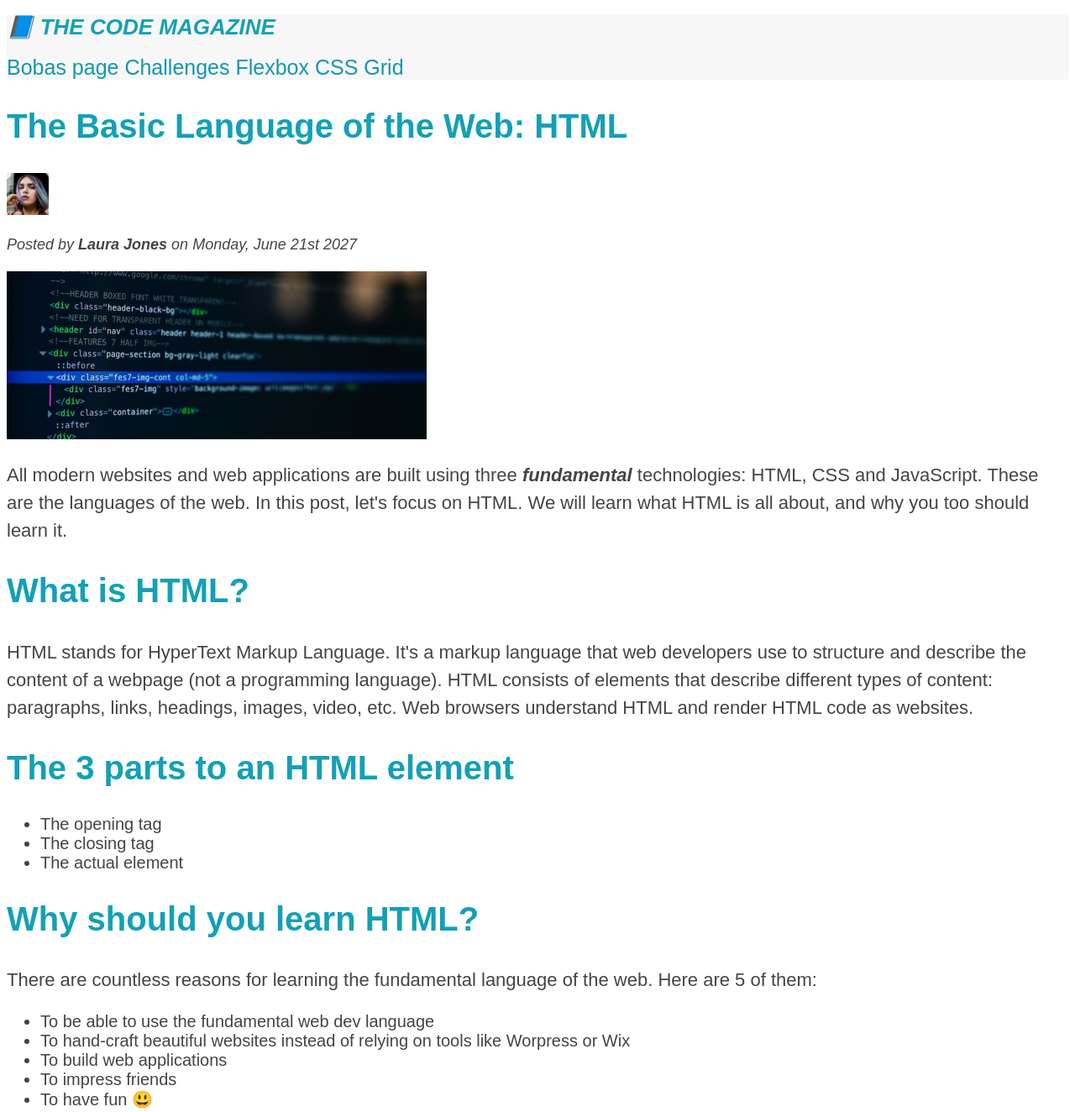
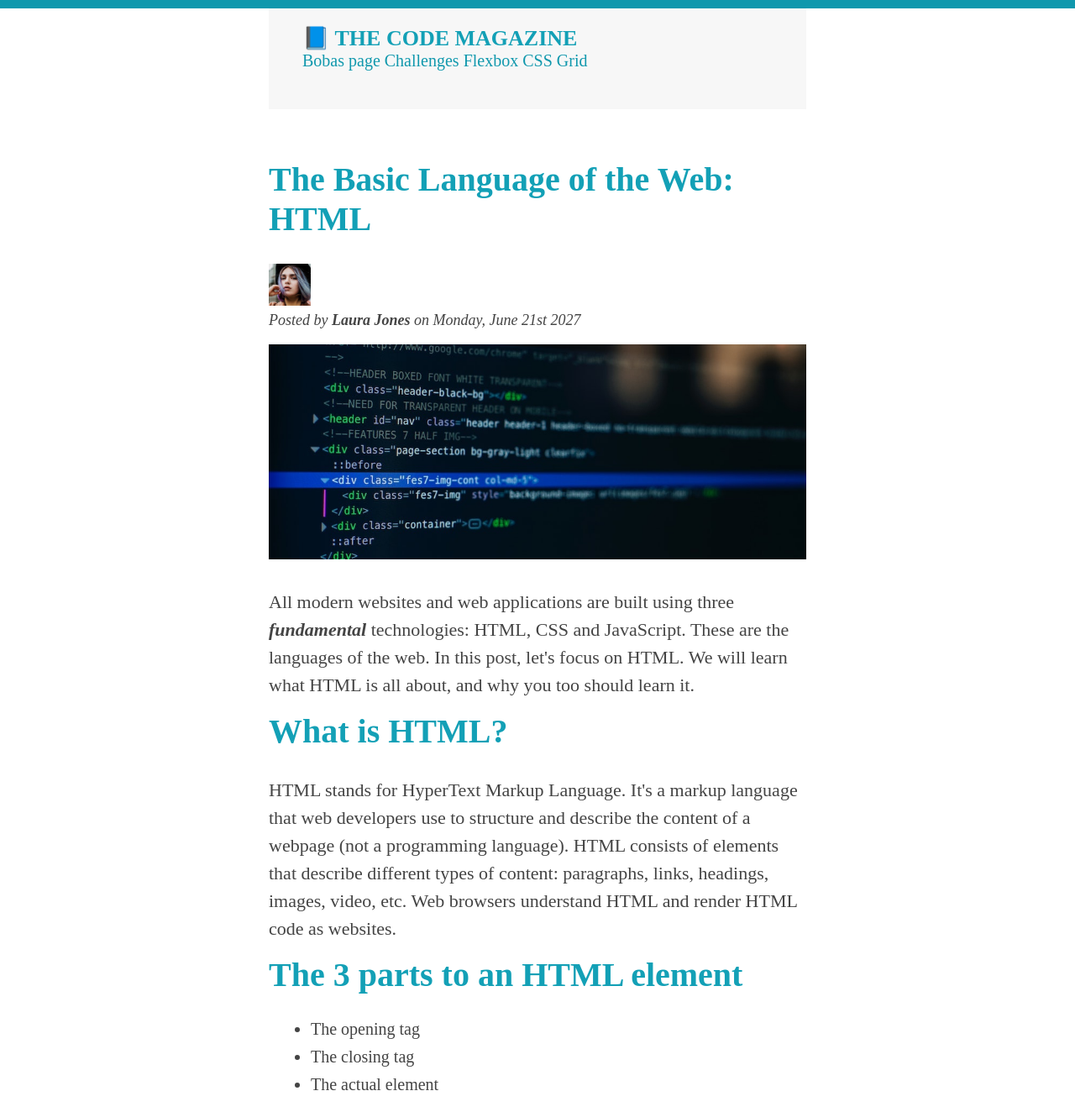
Before and after one commit to Travis-Johnson-jr/HTML-CSS, a plain HTML site: page index.html in a window 1280 px wide. Shown: the top 1324 px of the page at 84% size. Drawn offline with Linux system fonts and the light colour scheme.

Commit message:
some style changes to index

```diff
--- a/index.html
+++ b/index.html
@@ -8,6 +8,7 @@
   </head>
 
   <body>
+    <div class="container">
       <header class="main-header">
         <h1>📘 The Code Magazine</h1>
 
@@ -21,7 +22,7 @@
       </header>
 
       <article>
-      <header>
+        <header class="post-header">
           <h2>The Basic Language of the Web: HTML</h2>
 
           <img
@@ -40,6 +41,7 @@
             alt="related picture to HTML course"
             width="500"
             height="200"
+            class="post-img"
           />
         </header>
 
@@ -57,8 +59,9 @@
           HTML stands for HyperText Markup Language. It's a markup language that
           web developers use to structure and describe the content of a webpage
           (not a programming language). HTML consists of elements that describe
-        different types of content: paragraphs, links, headings, images, video,
-        etc. Web browsers understand HTML and render HTML code as websites.
+          different types of content: paragraphs, links, headings, images,
+          video, etc. Web browsers understand HTML and render HTML code as
+          websites.
         </p>
 
         <h2>The 3 parts to an HTML element</h2>
@@ -72,8 +75,8 @@
         <h2>Why should you learn HTML?</h2>
 
         <p>
-        There are countless reasons for learning the fundamental language of the
-        web. Here are 5 of them:
+          There are countless reasons for learning the fundamental language of
+          the web. Here are 5 of them:
         </p>
 
         <ul>
@@ -92,7 +95,10 @@
         <p>
           <!-- Generic link to Youtube.com below -->
           You can learn more at
-        <a href="https://youtube.com" target="_blank" rel="noreferrer noopener"
+          <a
+            href="https://youtube.com"
+            target="_blank"
+            rel="noreferrer noopener"
             >Youtube.com
           </a>
         </p>
@@ -140,5 +146,6 @@
       <footer>
         <p id="copyright">Copyright &copy; 2027 by The Code Magazine.</p>
       </footer>
+    </div>
   </body>
 </html>
--- a/style.css
+++ b/style.css
@@ -1,15 +1,27 @@
-h1,
-h2,
-h3,
-p,
-li,
-nav {
-  font-family: sans-serif;
+* {
+  margin: 0;
+  padding: 0;
+}
+
+body {
   color: #444;
+  font: sans-serif;
+  border-top: 10px solid #1098ad;
+}
+
+.container {
+  width: 50%;
+  /* margin-left: auto;
+  margin-right: auto; */
+  margin: 0 auto;
 }
 
 nav {
-  font-size: 25px;
+  font-size: 20px;
+}
+
+article {
+  margin-bottom: 60px;
 }
 
 h1,
@@ -21,12 +33,14 @@ h3 {
 h1 {
   font-size: 26px;
   text-transform: uppercase;
-  font-style: italic;
+  font-style: bold;
 }
 
 h2 {
   font-size: 40px;
+  margin-bottom: 30px;
 }
+
 h3 {
   font-size: 20px;
   text-transform: uppercase;
@@ -36,10 +50,22 @@ h3 {
 p {
   font-size: 22px;
   line-height: 1.5;
+  margin-bottom: 15px;
+}
+
+ul,
+ol {
+  margin-left: 50px;
+  margin-bottom: 30px;
 }
 
 li {
   font-size: 20px;
+  margin-bottom: 10px;
+}
+
+li:last-child {
+  margin-bottom: 0;
 }
 
 /* footer p {
@@ -70,22 +96,34 @@ li {
 
 .main-header {
   background-color: #f7f7f7;
+  padding: 20px 40px;
+  margin-bottom: 60px;
+  height: 80px;
+}
+
+.post-header {
+  margin-bottom: 30px;
 }
 
 aside {
+  margin-left: auto;
+  margin-right: auto;
   background-color: #f7f7f7;
   border-top: 5px solid #1098ad;
   border-bottom: 5px solid #1098ad;
+  padding: 50px 0;
+  /* width: 850px; */
 }
 
 /* li:nth-child(odd) {
   color: red;
 } */
 
-/* Demo: This will not work because the p element is not the first child of article. */
-article p:first-child {
+/* Demo: This will not work because the p element is not the first child of article,
+but it will work on the project page. */
+/* article p:first-child {
   color: red;
-}
+} */
 
 a:link {
   color: #1098ad;
@@ -106,3 +144,8 @@ a:visited {
   background-color: blue;
   font-style: italic;
 } */
+
+.post-img {
+  width: 100%;
+  height: auto;
+}
```
Also changed, not shown: project.html (+1 -0 lines). Lines whose indentation alone changed are shown as unchanged.
